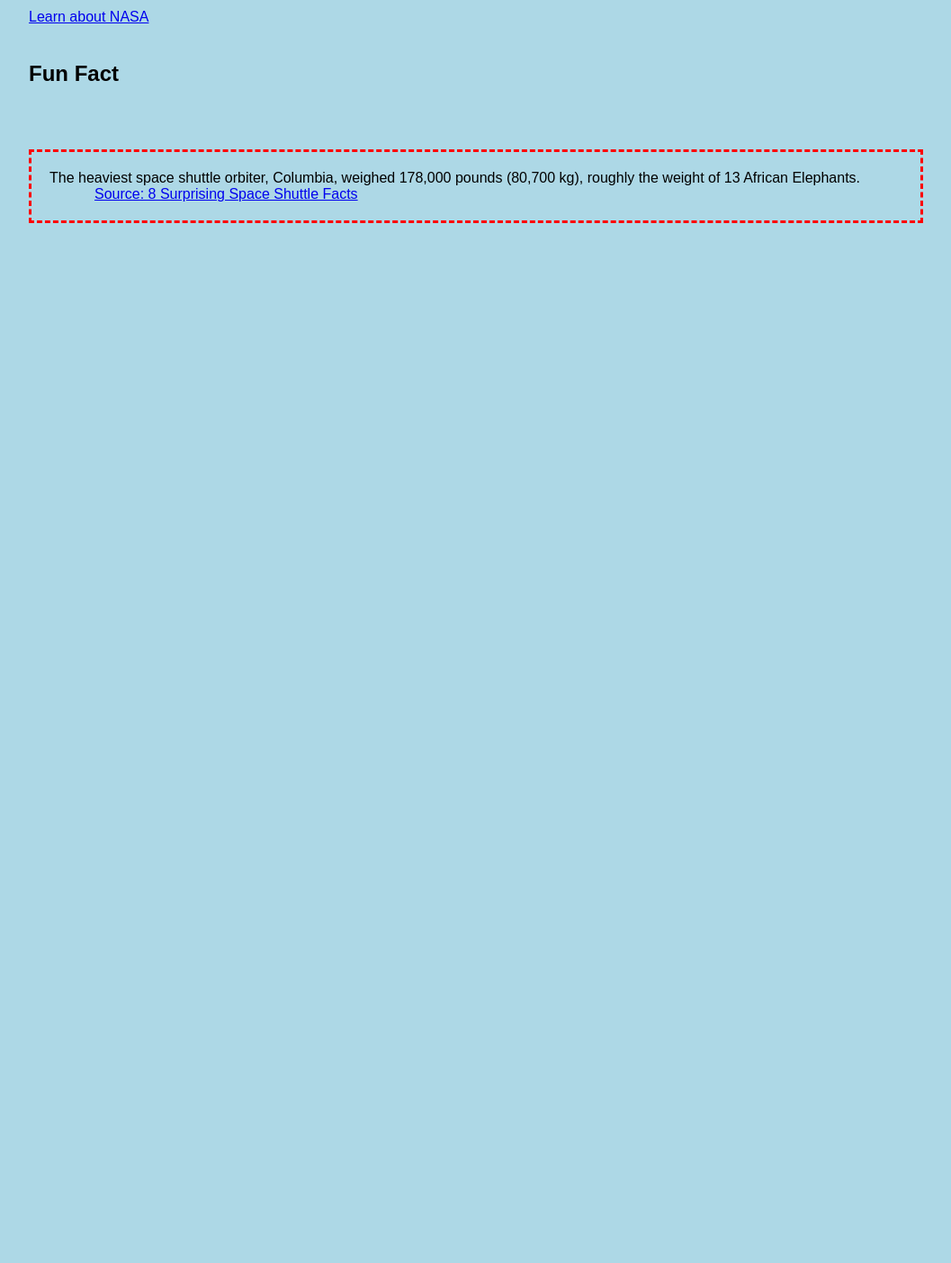
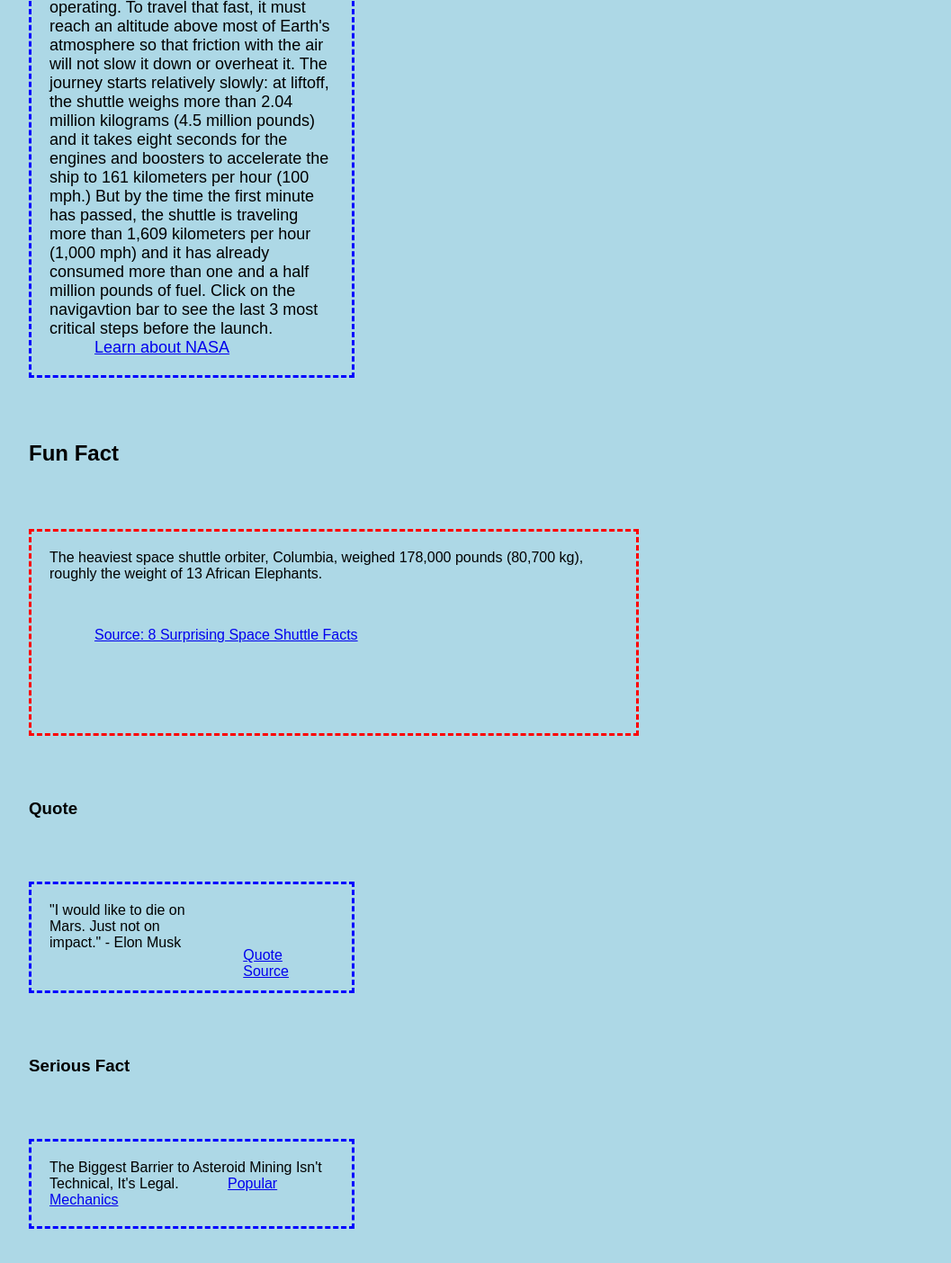
Before and after one commit to ajsingh01/Assignment-1, a plain HTML site: page index.html in a window 1280 px wide. Shown: the part 1238-2642 px from the top of the page at 90% size, without its empty margins (26-1083 px from the left). Before the commit the page ends 1536 px from the top, so only its background shows below. Drawn offline with Linux system fonts and the light colour scheme; files whose address does not match are found by name; a web font is replaced by a local one.

Commit message:
last night push
last night

```diff
--- a/index.html
+++ b/index.html
@@ -6,7 +6,7 @@
   </head>
   <body>
     <h1 class="superheader"> A Space Shuttle Launch </h1>
-  <img class="main-img" src="/users/aseemjyotsinghbajwa/desktop/coding/assignment 1/images/homepagespacestuttle.jpg">
+  <img class="main-img" src="./images/homepagespacestuttle.jpg">
     <nav>
     <a href="/users/aseemjyotsinghbajwa/desktop/coding/assignment 1/tminus20m.html">T minus 20 minutes</a> |
     <a href="/users/aseemjyotsinghbajwa/desktop/coding/assignment 1/tminus9m.html">T minus 9 minutes</a> |
@@ -16,14 +16,27 @@
       The space shuttle is launched in a vertical position, with thrust provided by two solid rocket boosters, called the first stage, and three space shuttle main engines, called the second stage. At liftoff, both the boosters and the main engines are operating. The three main engines together provide almost 1.2 million pounds of thrust and the two solid rocket boosters provide a total of 6,600,000 pounds of thrust. The total thrust at launch is about 7.8 million pounds. To achieve orbit, the shuttle must accelerate from zero to a speed of almost 28,968 kilometers per hour (18,000 miles per hour), a speed nine times as fast as the average rifle bullet. Shuttle Atlantis launches with both the main engines and solid rocket boosters operating. To travel that fast, it must reach an altitude above most of Earth's atmosphere so that friction with the air will not slow it down or overheat it. The journey starts relatively slowly: at liftoff, the shuttle weighs more than 2.04 million kilograms (4.5 million pounds) and it takes eight seconds for the engines and boosters to accelerate the ship to 161 kilometers per hour (100 mph.) But by the time the first minute has passed, the shuttle is traveling more than 1,609 kilometers per hour (1,000 mph) and it has already consumed more than one and a half million pounds of fuel.
 
       Click on the navigavtion bar to see the last 3 most critical steps before the launch.
+
+      <a href="www.nasa.gov"> Learn about NASA </a>
     </p>
-    <a href="www.nasa.gov"> Learn about NASA </a>
     <article>
       <h2>Fun Fact</h2>
       <p class="fun-fact">
         The heaviest space shuttle orbiter, Columbia, weighed 178,000 pounds (80,700 kg), roughly the weight of 13 African Elephants.
         <a href="http://www.space.com/12127-8-surprising-space-shuttle-facts.html"> Source: 8 Surprising Space Shuttle Facts </a>
       </p>
+      <aside>
+        <h3>Quote</h3>
+        <p class="quote">"I would like to die on Mars. Just not on impact." - Elon Musk
+        <a href="http://www.brainyquote.com/quotes/quotes/e/elonmusk567227.html"> Quote Source </a>
+        </p>
+      </aside>
+      <footer>
+        <h3>Serious Fact</h3>
+        <p class="SeriousFact"> The Biggest Barrier to Asteroid Mining Isn't Technical, It's Legal.
+        <a href="http://www.popularmechanics.com/space/deep-space/a22347/asteroid-mining-international-law/"> Popular Mechanics </a>
+        </p>
+      </footer>
     </article>
   </body>
 </html>
--- a/style.css
+++ b/style.css
@@ -6,6 +6,7 @@ nav{
   border: 3px double blue;
   width: 815px;
   margin: 50px;
+  float: left;
 }
 
 nav:hover{
@@ -18,6 +19,7 @@ body {
     background-color: lightblue;
     font-family: 'Droid Sans', sans-serif;
 }
+
 .main-img {
   width: 750px;
   height: 500px;
@@ -37,12 +39,31 @@ p{
   padding: 30px;
   border: 3px dashed blue;
   padding: 20px;
-  width: 750px;
+  width: 25%;
+  height: auto;
 }
 
 h2{
   margin-left: 30px;
   padding:20px;
+}
+
+h3{
+  margin-left: 30px;
+  padding:20px;
+}
+
+.quote{
+  width: 25%;
+  height: 10%;
+  display: flex;
+  position: static;
+  right: 10px;
+  top:20px;
+}
+
+.SeriousFact{
+  display: block;
 }
 
 @keyframes blink {
@@ -54,8 +75,11 @@ h2{
   padding: 30px;
   border: 3px dashed red;
   padding: 20px;
-  width: 75%;
+  width: 50%;
   animation: blink .5s step-end infinite alternate;
+  display: flex;
+  flex-direction: column;
+  flex-wrap: wrap;
 }
 
 a{
@@ -69,4 +93,6 @@ a{
 
 #textystuff{
  font-size: 18px;
+ flex-grow: 1;
+ justify-content: space-between;
 }
--- a/style1.css
+++ b/style1.css
@@ -16,6 +16,16 @@
   margin: 40px;
 }
 
+body{
+  background-image: url(http://www.grupomagma.net/data/wallpapers/47/WDF_935070.jpg);
+  background-repeat: no-repeat;
+  background-position: center;
+  background-size: cover;
+  width: 100%;
+  height: 100%;
+  color: #ffffff
+}
+
 p{
   font-family: "Times New Roman", Times, serif;
 }
```
Also changed, not shown: tminus9m.html (+1 -1 lines), Images/secondarypagesbackground-image.jpg (added).
